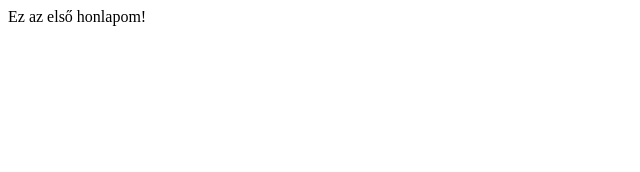
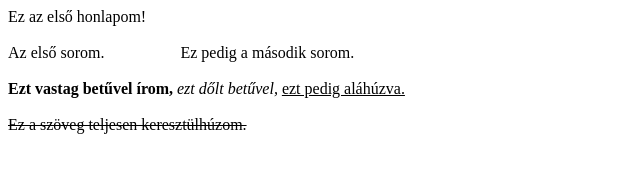
Before and after one commit to Ektora/Webuni, a plain HTML site: page elso.htm in a window 1280 px wide. Shown: the whole page, without its empty margins (0-640 px from the left). Drawn offline with Linux system fonts and the light colour scheme.

Commit message:
Pár régi dolog

```diff
--- a/elso.htm
+++ b/elso.htm
@@ -9,9 +9,20 @@
 	<meta name="robots" content="all">
 
 	<meta http-equiv="Content-Type" content="text/html; charset=UTF-8">
-
+	<meta http-equiv="refresh" content="5">
 </head>
 <body>
-	Ez az első honlapom!
+	Ez az első honlapom! <br> <br>
+	<!-- Nem törhető szóközök-->
+    Az első sorom.  &nbsp; &nbsp; &nbsp; &nbsp; &nbsp; &nbsp; &nbsp; &nbsp; &nbsp; Ez pedig a második sorom.
+
+	<br><br>
+
+	<b>Ezt vastag betűvel írom,</b> <i>ezt dőlt betűvel,</i> <u>ezt pedig aláhúzva.</u>
+
+	<br><br>
+
+	<strike>Ez a szöveg teljesen keresztülhúzom. </strike>
+
 </body>
 </html>
```
